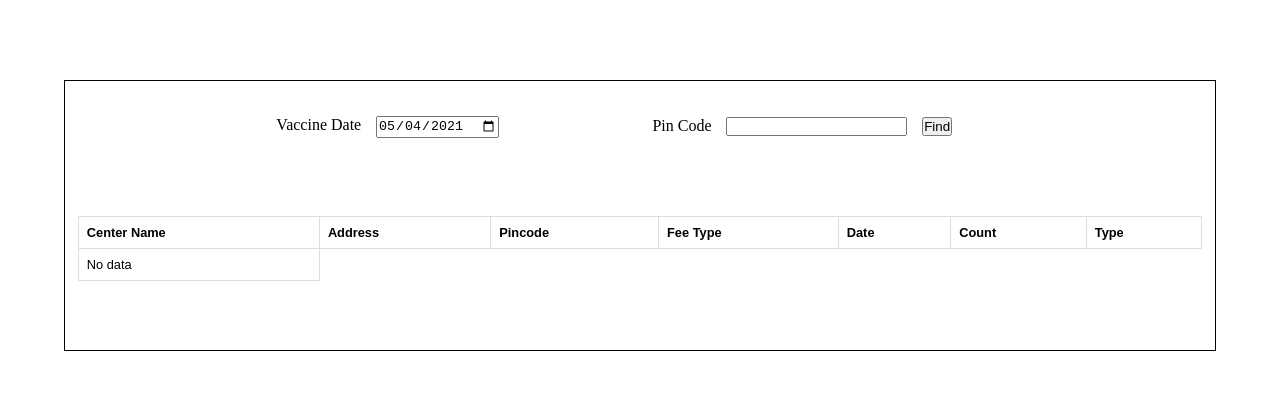
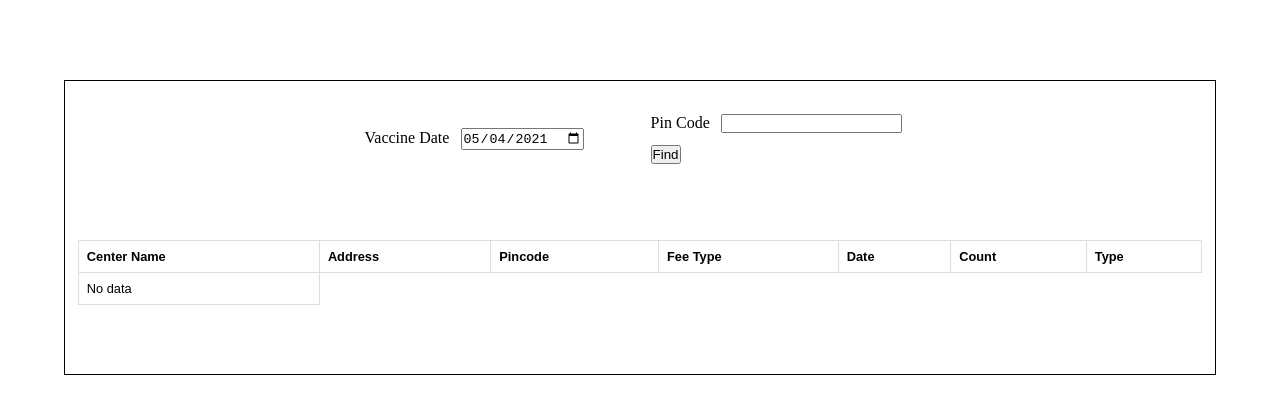
Before and after one commit to akrsh24/Vaccination-Slots, a React (Create React App) app: page / in a window 1280 px wide. Shown: the top 414 px of the page. Built offline with nearby package versions, Linux system fonts and the light colour scheme.

Commit message:
Added media queries for diff screen sizes

```diff
--- a/src/App.js
+++ b/src/App.js
@@ -20,14 +20,16 @@ const Container = styled.main`
 `;
 
 const FlexSection = styled.section`
-   width:33%;
+   width:25%;
    margin: 5px 0 5px 5px;
    padding:10px 0;
 
    @media (max-width:767px){
      width:100%;
-     margin: 5px 0 5px 5px;
-     padding:10px 0;
+   }
+
+   @media (min-width:767px) and (max-width:1023px){
+     width:33%;
    }
 `;
 
```
